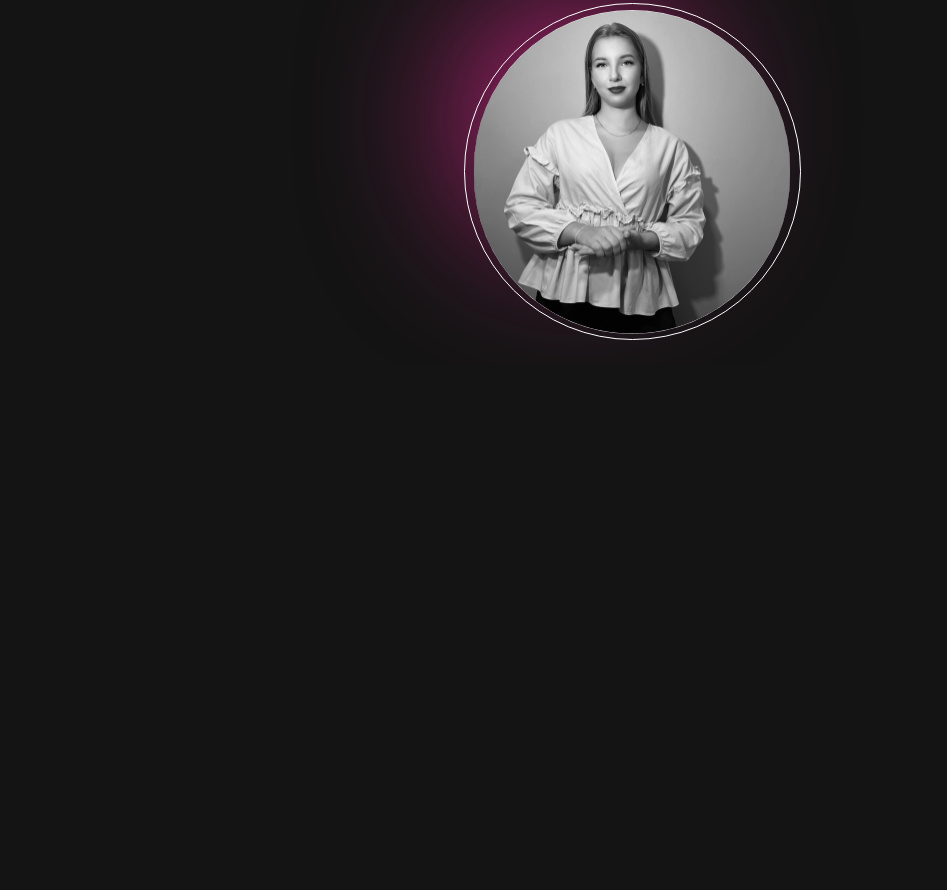
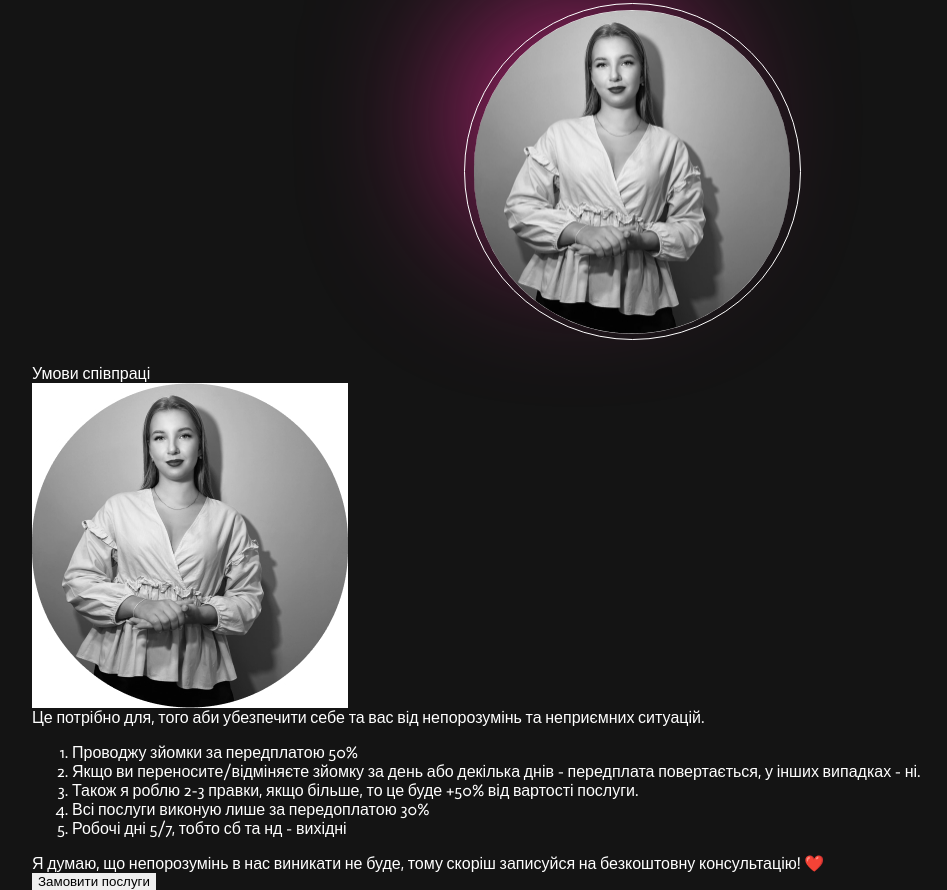
Before and after one commit to Nastia-Pirogova/SMM-Maria, a website: page assets/index.html in a window 1280 px wide. Shown: the part 1097-1987 px from the top of the page, without its empty margins (8-955 px from the left). Before the commit the page ends 1461 px from the top, so only its background shows below. Drawn offline with nearby package versions, Linux system fonts and the light colour scheme; a web font is replaced by a local one.

Commit message:
section terms html

```diff
--- a/assets/css/main.css
+++ b/assets/css/main.css
@@ -2,5 +2,6 @@
 @import "header.css";
 @import "hero.css";
 @import "about-me.css";
+@import "terms-of-cooperation.css";
 @import "post.css";
 @import "media.css";
--- a/assets/index.html
+++ b/assets/index.html
@@ -171,6 +171,37 @@
 
 </section>
 
+<section class="terms-of-cooperation">
+    <div class="container">
+        <div class="terms-of-cooperation__inner">
+            <div class="terms-of-cooperation__title">Умови співпраці</div>
+            <div class="terms-of-cooperation__photo">
+                <img src="images/maria2.jpg" alt="">
+            </div>
+            <p class="terms-of-cooperation__text">Це потрібно для, того аби убезпечити себе та вас від непорозумінь та неприємних ситуацій. </p>
+            <ol class="terms-of-cooperation__list">
+                <li class="terms-of-cooperation__item">
+                    Проводжу зйомки за передплатою 50%
+                </li>
+                <li class="terms-of-cooperation__item">
+                    Якщо ви переносите/відміняєте зйомку за день або декілька днів - передплата повертається, у інших випадках - ні.
+                </li>
+                <li class="terms-of-cooperation__item">
+                    Також я роблю 2-3 правки, якщо більше, то це буде +50% від вартості послуги.
+                </li>
+                <li class="terms-of-cooperation__item">
+                    Всі послуги виконую лише за передоплатою 30%
+                </li>
+                <li class="terms-of-cooperation__item">
+                    Робочі дні 5/7, тобто сб та нд - вихідні
+                </li>
+            </ol>
+            <p class="terms-of-cooperation__text">Я думаю, що непорозумінь в нас виникати не буде, тому скоріш записуйся на безкоштовну консультацію! ❤️</p>
+            <button class="terms-of-cooperation__button">Замовити послуги</button>
+        </div>
+    </div>
+</section>
+
 <!--<footer class="footer">-->
 <!--    <div class="container">-->
 <!--        <div class="">-->
```
Also changed, not shown: assets/css/terms-of-cooperation.css (added).
